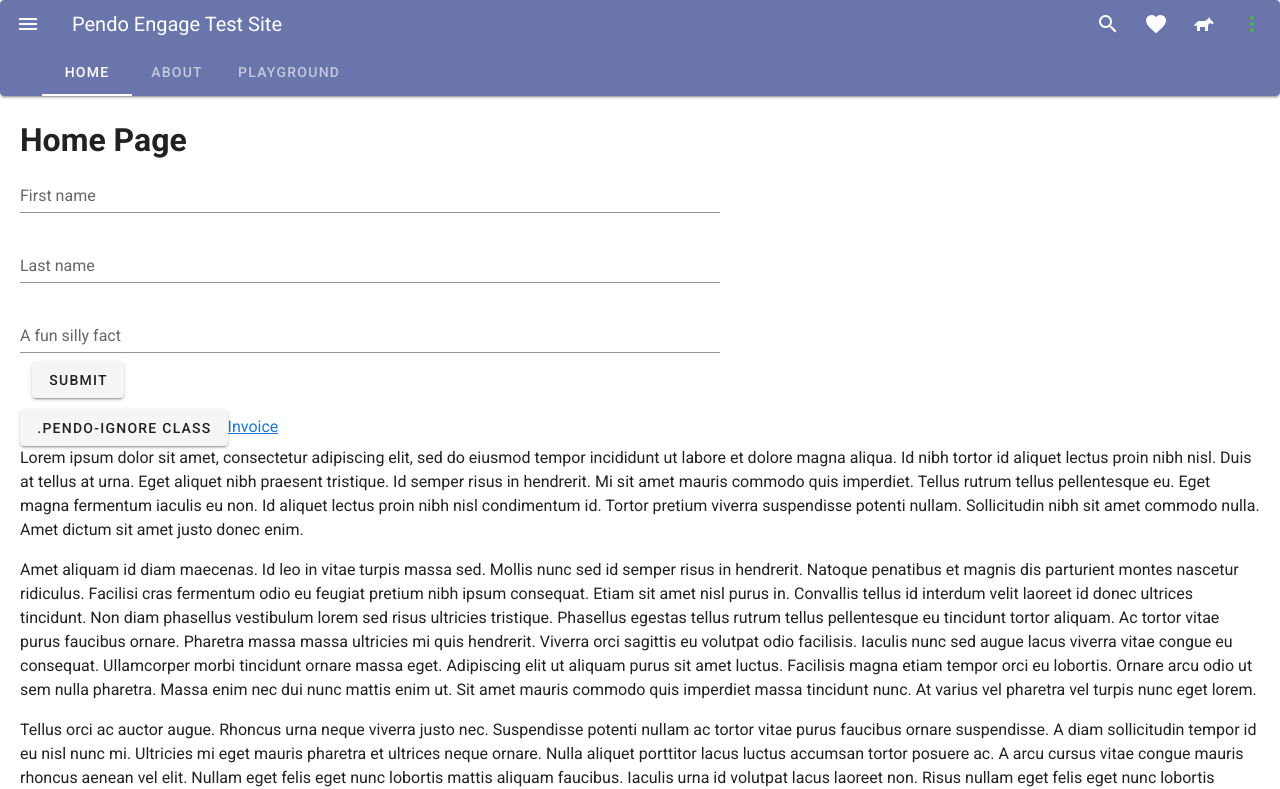
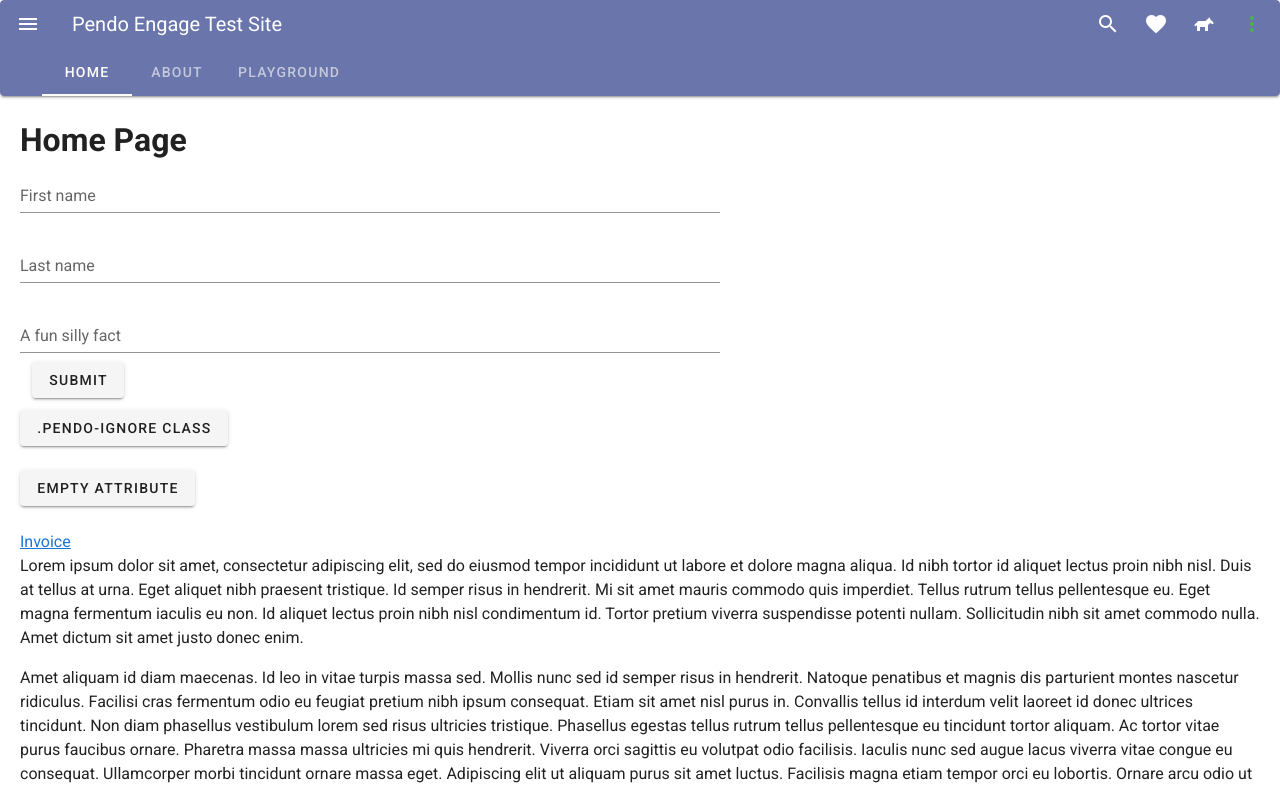
Before and after one commit to jingjing-jacobson/engage-test-site, a Vue app: page / in a window 1280 px wide. Shown: the top 789 px of the page. Built offline with nearby package versions, Linux system fonts and the light colour scheme.

Commit message:
add custom attribute

```diff
--- a/src/views/HomeView.vue
+++ b/src/views/HomeView.vue
@@ -20,6 +20,13 @@
         <v-btn class="pendo-ignore" @click="onClick">
             .pendo-ignore class
         </v-btn>
+        <br>
+        <br>
+        <v-btn id="attribute-with-no-value" empty-attribute>
+            empty attribute
+        </v-btn>
+        <br>
+        <br>
         <!-- <v-btn id="_n1oz$b">
             invalid attribute?
         </v-btn> -->
```
